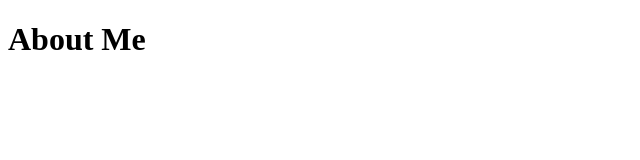
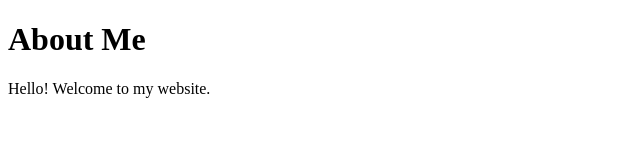
Before and after one commit to patrickkirbyjr/patrickkirbyjr.github.io, a plain HTML site: page index.html in a window 1280 px wide. Shown: the whole page, without its empty margins (0-640 px from the left). Drawn offline with Linux system fonts and the light colour scheme.

Commit message:
updated index.html

```diff
--- a/index.html
+++ b/index.html
@@ -5,5 +5,6 @@
     </head>
     <body>
         <h1>About Me</h1>
+        <p>Hello! Welcome to my website.</p>
     </body>
 </html>
```
